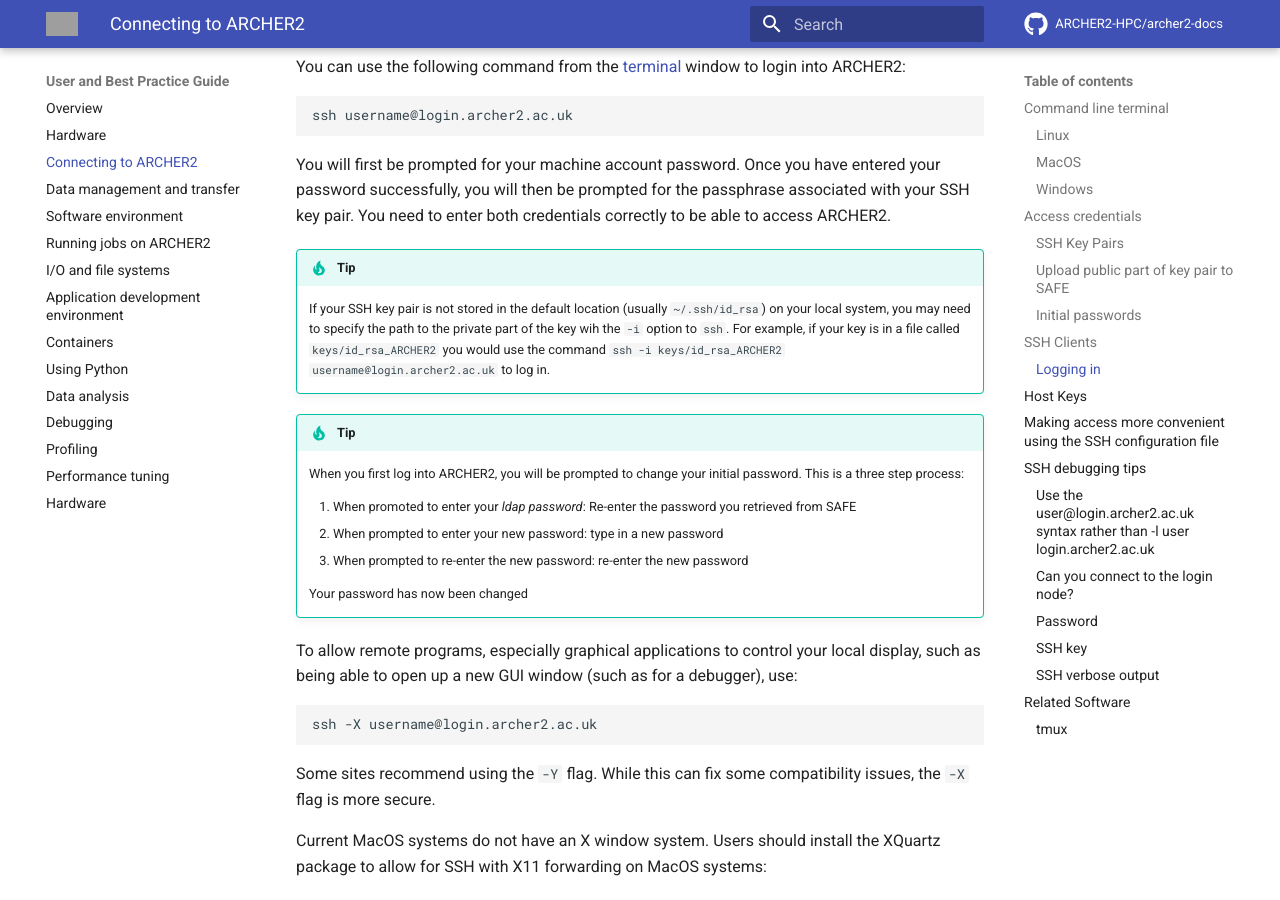
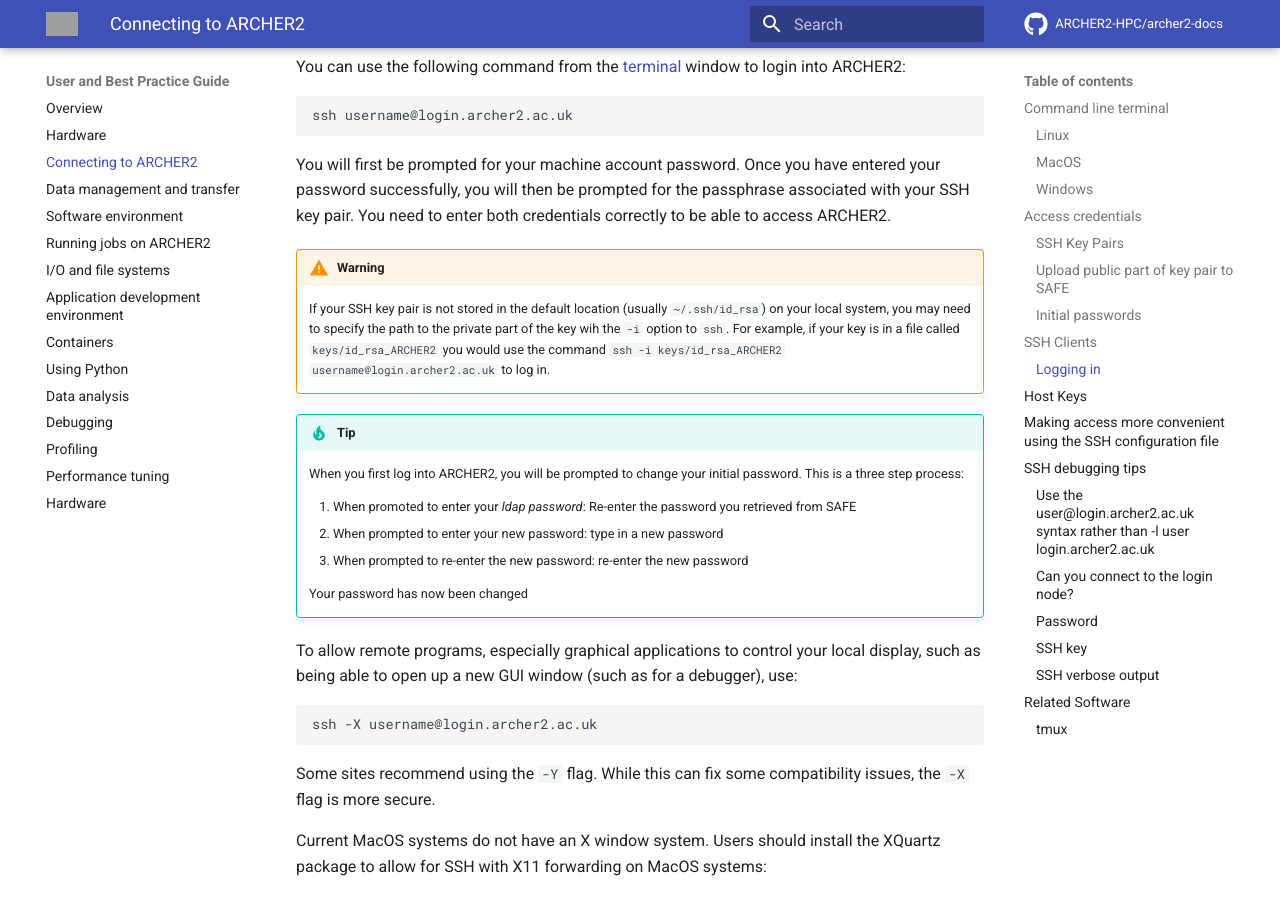
Before and after one commit to ARCHER2-HPC/archer2-docs, an MkDocs documentation site: the page built from docs/user-guide/connecting.md, in a window 1280 px wide and 900 px high, scrolled down 3637 px. Built offline with MkDocs 1.6.1 and Material for MkDocs 9.7.7, drawn with Linux system fonts in a browser that asks for light colours; comment, search, counter and statistics services are not loaded; grey boxes are pictures that could not be loaded.

Commit message:
Highlight ssh -i
Use of a *warning* admonition to highlight the use of `ssh -i`.

```diff
--- a/docs/user-guide/connecting.md
+++ b/docs/user-guide/connecting.md
@@ -136,7 +136,7 @@
 
 You will first be prompted for your machine account password. Once you have entered your password successfully, you will then be prompted for the passphrase associated with your SSH key pair. You need to enter both credentials correctly to be able to access ARCHER2.
 
-!!! tip
+!!! warning
     If your SSH key pair is not stored in the default location (usually
     `~/.ssh/id_rsa`) on your local system, you may need to specify the path
     to the private part of the key wih the `-i` option to `ssh`. For
```
